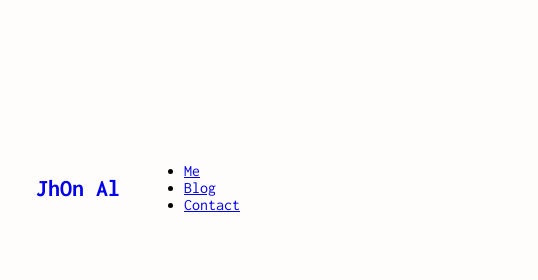
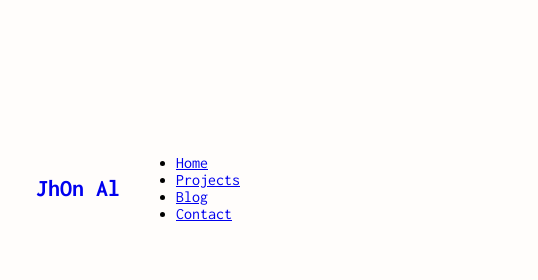
Before and after one commit to dcyar/dcyar.github.io, a Gatsby site: page / in a window 1280 px wide. Shown: the top 280 px of the page, 742-1280 px from the left. Built offline with nearby package versions, Linux system fonts and the light colour scheme; Gatsby itself is replaced by a stand-in of ours; a web font is replaced by a local one.

Commit message:
dinamic menu

```diff
--- a/data/siteConfig.js
+++ b/data/siteConfig.js
@@ -24,6 +24,24 @@ const siteConfig = {
             user: 'dcyar_',
             url: 'https://twitter.com/dcyar_'
         },
+    ],
+    menuLinks: [
+        {
+            name: 'Home',
+            path: '/',
+        },
+        {
+            name: 'Projects',
+            path: '/projects',
+        },
+        {
+            name: 'Blog',
+            path: '/blog',
+        },
+        {
+            name: 'Contact',
+            path: '/contact',
+        }
     ]
 }
 
--- a/src/components/shared/header.js
+++ b/src/components/shared/header.js
@@ -13,15 +13,15 @@ function Header({config}) {
                     <h2 className={style.brandTitle}>{config.siteTitleShort}</h2>
                 </Link>
                 <ul className={style.headerLinks}>
-                    <li className={style.headerLink}>
-                        <Link to="/me" className={style.headerRoute}>Me</Link>
-                    </li>
-                    <li className={style.headerLink}>
-                        <Link to="/blog" className={style.headerRoute}>Blog</Link>
-                    </li>
-                    <li className={style.headerLink}>
-                        <Link to="/contact" className={style.headerRoute}>Contact</Link>
-                    </li>
+                    {
+                        config.menuLinks.map((link, index) => {
+                            return (
+                                <li className={style.headerLink} key={index}>
+                                    <Link to={link.path} className={style.headerRoute}>{link.name}</Link>
+                                </li>
+                            )
+                        })
+                    }
                 </ul>
             </div>
         </header>
```
Also changed, not shown: src/layout/layout.js (+0 -12 lines).
